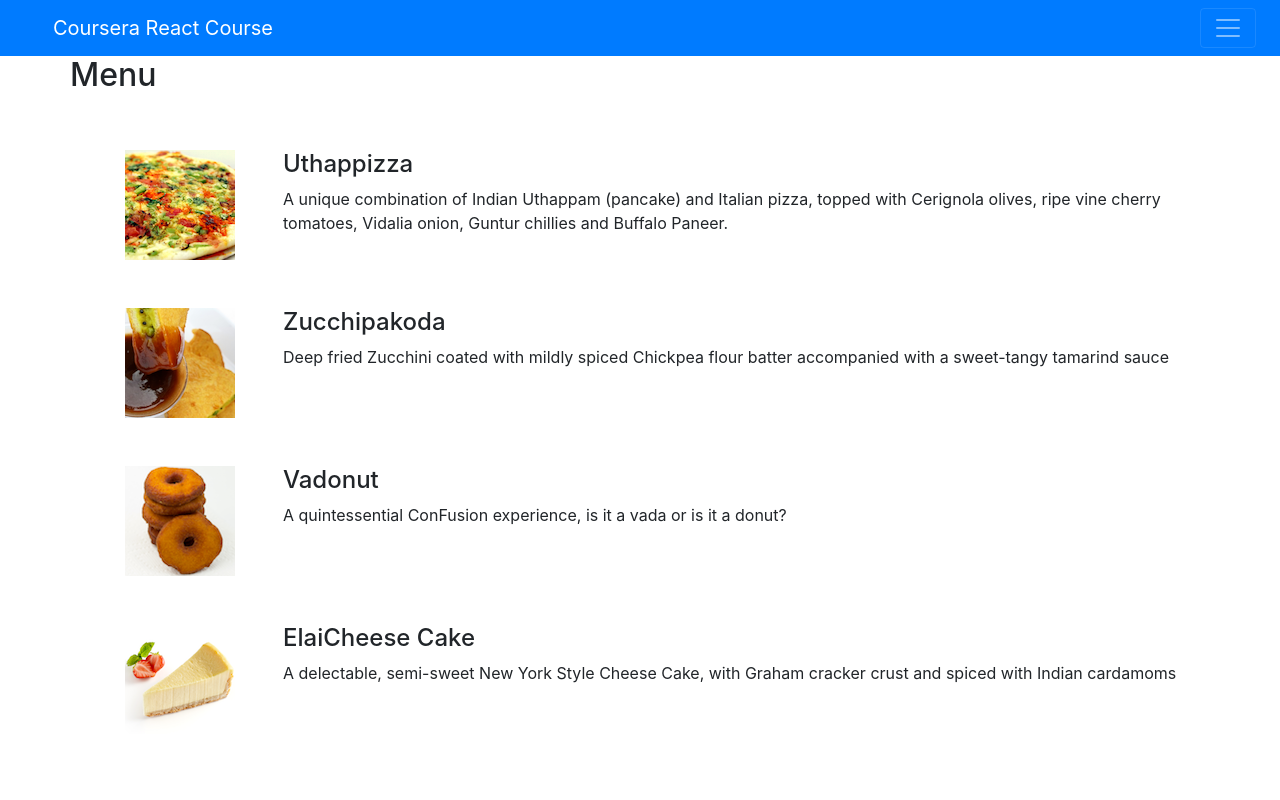
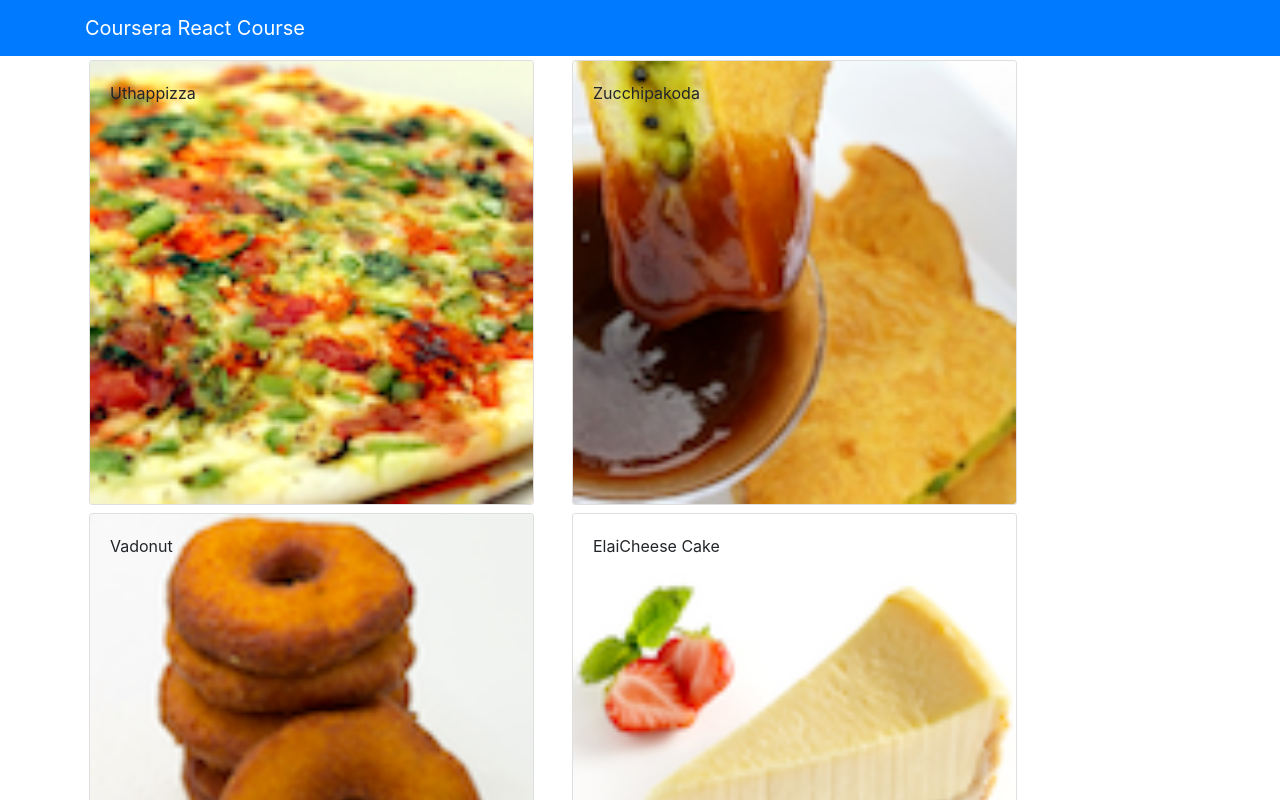
Before and after one commit to ajalvarez89/coursera-react-course, a React (Create React App) app: page / in a window 1280 px wide. Shown: the top 800 px of the page. Built offline with nearby package versions, Linux system fonts and the light colour scheme.

Commit message:
Components Part 2

```diff
--- a/src/App.js
+++ b/src/App.js
@@ -1,13 +1,16 @@
 import React, { useState } from 'react';
 import './App.css';
-import { Navbar, NavbarBrand, NavbarToggler, Collapse, Nav, NavItem, NavLink} from 'reactstrap';
+import { Navbar, NavbarBrand, Nav, NavItem, NavLink} from 'reactstrap';
 import Menu from './components/Menu'
-import MenuFunction from './components/MenuFunction'
+import { DISHES } from './shared/dishes'
+// import MenuFunction from './components/MenuFunction'
 
 function  App() {
+
+  const [dishes, setDishes] = useState(DISHES)
   const [collapsed, setCollapsed] = useState(true);
+  const toggleNavbar = () => setCollapsed(!collapsed);
 
-  const toggleNavbar = () => setCollapsed(!collapsed);
 
   return (
     <div>
@@ -15,20 +18,10 @@ function  App() {
         <div className="container">
           <NavbarBrand href='/'>Coursera React Course</NavbarBrand>
         </div>
-        <NavbarToggler onClick={toggleNavbar} className="mr-2" />
-        <Collapse isOpen={!collapsed} navbar>
-          <Nav navbar>
-            <NavItem>
-              <NavLink href="/components/">Components</NavLink>
-            </NavItem>
-            <NavItem>
-              <NavLink href="https://github.com/reactstrap/reactstrap">GitHub</NavLink>
-            </NavItem>
-          </Nav>
-        </Collapse>
       </Navbar>
-      {/* <Menu/> */}
-      <MenuFunction/>
+      <Menu
+        dishes={dishes}
+      />
     </div>
   );
 }
--- a/src/components/Menu.jsx
+++ b/src/components/Menu.jsx
@@ -1,5 +1,5 @@
 import React, { Component } from 'react'
-import { Media } from 'reactstrap';
+import { Card, CardImg, CardImgOverlay, CardText, CardBody, CardTitle } from 'reactstrap';
 
 
 class Menu extends Component {
@@ -7,60 +7,43 @@ class Menu extends Component {
     super(props);
 
     this.state = {
-      dishes: [
-        {
-          id: 0,
-          name:'Uthappizza',
-          image: 'assets/images/uthappizza.png',
-          category: 'mains',
-          label:'Hot',
-          price:'4.99',
-          description:'A unique combination of Indian Uthappam (pancake) and Italian pizza, topped with Cerignola olives, ripe vine cherry tomatoes, Vidalia onion, Guntur chillies and Buffalo Paneer.'
-        },
-       {
-          id: 1,
-          name:'Zucchipakoda',
-          image: 'assets/images/zucchipakoda.png',
-          category: 'appetizer',
-          label:'',
-          price:'1.99',
-          description:'Deep fried Zucchini coated with mildly spiced Chickpea flour batter accompanied with a sweet-tangy tamarind sauce'
-        },
-        {
-          id: 2,
-          name:'Vadonut',
-          image: 'assets/images/vadonut.png',
-          category: 'appetizer',
-          label:'New',
-          price:'1.99',
-          description:'A quintessential ConFusion experience, is it a vada or is it a donut?'
-        },
-        {
-          id: 3,
-          name:'ElaiCheese Cake',
-          image: 'assets/images/elaicheesecake.png',
-          category: 'dessert',
-          label:'',
-          price:'2.99',
-          description:'A delectable, semi-sweet New York Style Cheese Cake, with Graham cracker crust and spiced with Indian cardamoms'
-        }
-      ]
+      selectedDish: null
+    }
+  }
+
+  onDishSelect(dish) {
+    this.setState({ selectedDish: dish });
+  }
+
+  renderDish(dish) {
+    if (dish != null) {
+      return(
+        <Card>
+          <CardImg width='100%' src={dish.image} alt={dish.name} />
+          <CardBody>
+            <CardTitle>{dish.name}</CardTitle>
+            <CardText>{dish.description}</CardText>
+          </CardBody>
+        </Card>
+      );
+    }
+    else {
+      return(
+        <div></div>
+      )
     }
   }
 
   render() {
-    const menu = this.state.dishes.map((dish) => {
+    const menu = this.props.dishes.map((dish) => {
       return(
-        <div key={dish.id} className="col-12 mt-5">
-        <Media tag="li">
-          <Media left middle>
-              <Media object src={dish.image} alt={dish.name} />
-          </Media>
-          <Media body className="ml-5">
-            <Media heading>{dish.name}</Media>
-            <p>{dish.description}</p>
-          </Media>
-        </Media>
+        <div key={dish.id} className="col-12 col-md-5 m-1">
+        <Card onClick={() => this.onDishSelect(dish)}>
+          <CardImg width='100%' src={dish.image} alt={dish.name} />
+          <CardImgOverlay>
+            <CardTitle>{dish.name}</CardTitle>
+          </CardImgOverlay>
+        </Card>
       </div>
       );
     });
@@ -68,9 +51,12 @@ class Menu extends Component {
     return (
       <div className="container">
         <div className="row">
-          <Media list>
-              {menu}
-          </Media>
+          {menu}
+        </div>
+        <div className="row">
+          <div  className="col-12 col-md-5 m-1">
+            {this.renderDish(this.state.selectedDish)}
+          </div>
         </div>
       </div>
     );
--- a/src/shared/dishes.js
+++ b/src/shared/dishes.js
@@ -1 +1,39 @@
 export const DISHES =
+[
+  {
+    id: 0,
+    name:'Uthappizza',
+    image: 'assets/images/uthappizza.png',
+    category: 'mains',
+    label:'Hot',
+    price:'4.99',
+    description:'A unique combination of Indian Uthappam (pancake) and Italian pizza, topped with Cerignola olives, ripe vine cherry tomatoes, Vidalia onion, Guntur chillies and Buffalo Paneer.'
+  },
+  {
+    id: 1,
+    name:'Zucchipakoda',
+    image: 'assets/images/zucchipakoda.png',
+    category: 'appetizer',
+    label:'',
+    price:'1.99',
+    description:'Deep fried Zucchini coated with mildly spiced Chickpea flour batter accompanied with a sweet-tangy tamarind sauce'
+  },
+  {
+    id: 2,
+    name:'Vadonut',
+    image: 'assets/images/vadonut.png',
+    category: 'appetizer',
+    label:'New',
+    price:'1.99',
+    description:'A quintessential ConFusion experience, is it a vada or is it a donut?'
+  },
+  {
+    id: 3,
+    name:'ElaiCheese Cake',
+    image: 'assets/images/elaicheesecake.png',
+    category: 'dessert',
+    label:'',
+    price:'2.99',
+    description:'A delectable, semi-sweet New York Style Cheese Cake, with Graham cracker crust and spiced with Indian cardamoms'
+  }
+]
```
Also changed, not shown: src/components/Paginations.jsx (added, +48 -0 lines).
